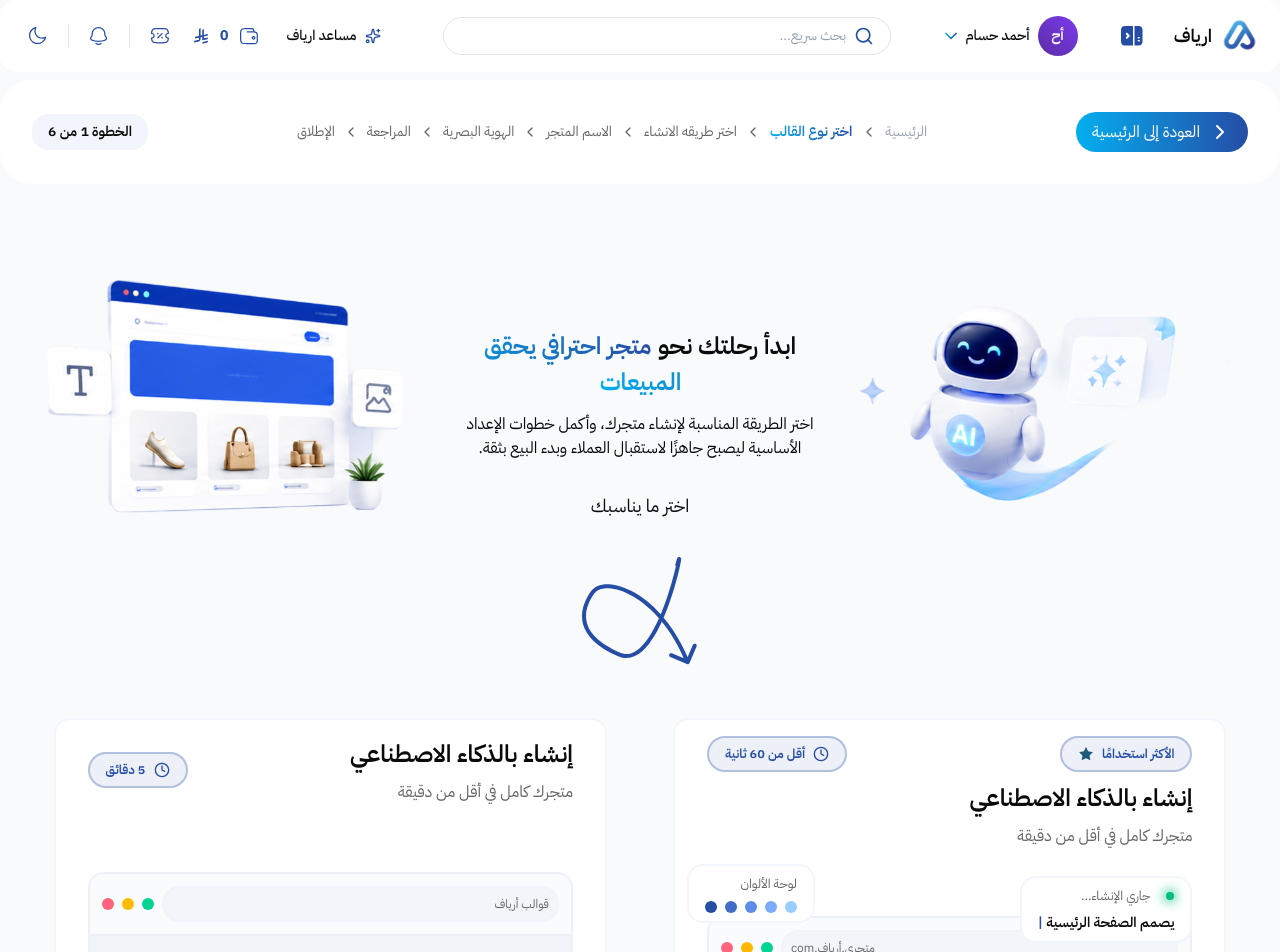
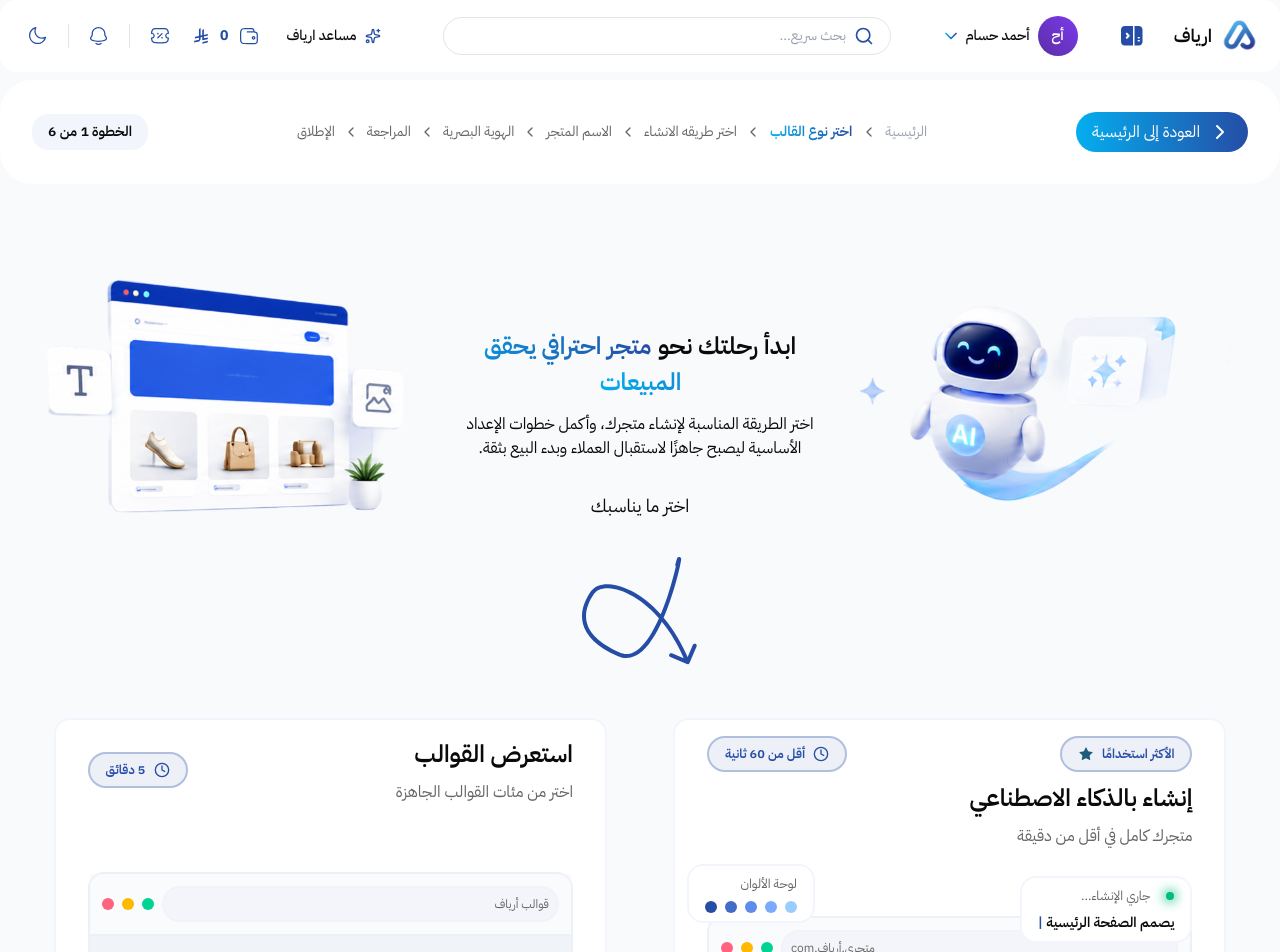
Before and after one commit to Refineder/ARYAF-company, a Nuxt app: page /dashboard/create-store/store-setup in a window 1280 px wide. Shown: the top 952 px of the page. Built offline with nearby package versions, Linux system fonts and the light colour scheme.

Commit message:
Task: Review ARYAF Company Project

```diff
--- a/app/components/sections/DashboardSections/StoreSetupSections/StepWelcome/StepWelcome.vue
+++ b/app/components/sections/DashboardSections/StoreSetupSections/StepWelcome/StepWelcome.vue
@@ -262,8 +262,8 @@
       >
         <div class="flex justify-between items-center gap-3">
           <div class="flex flex-col gap-2">
-            <h2 class="font-semibold clamp-text-sm">إنشاء بالذكاء الاصطناعي</h2>
-            <p class="text-secondary-foreground">متجرك كامل في أقل من دقيقة</p>
+            <h2 class="font-semibold clamp-text-sm">استعرض القوالب</h2>
+            <p class="text-secondary-foreground">اختر من مئات القوالب الجاهزة</p>
           </div>
 
           <div
```
